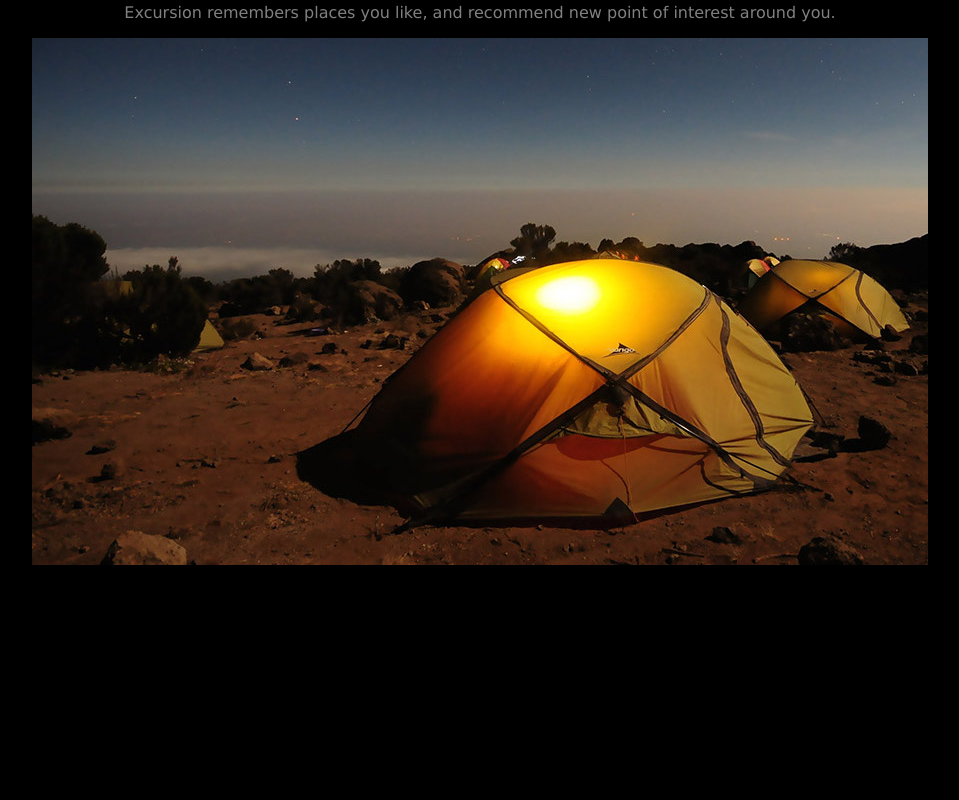
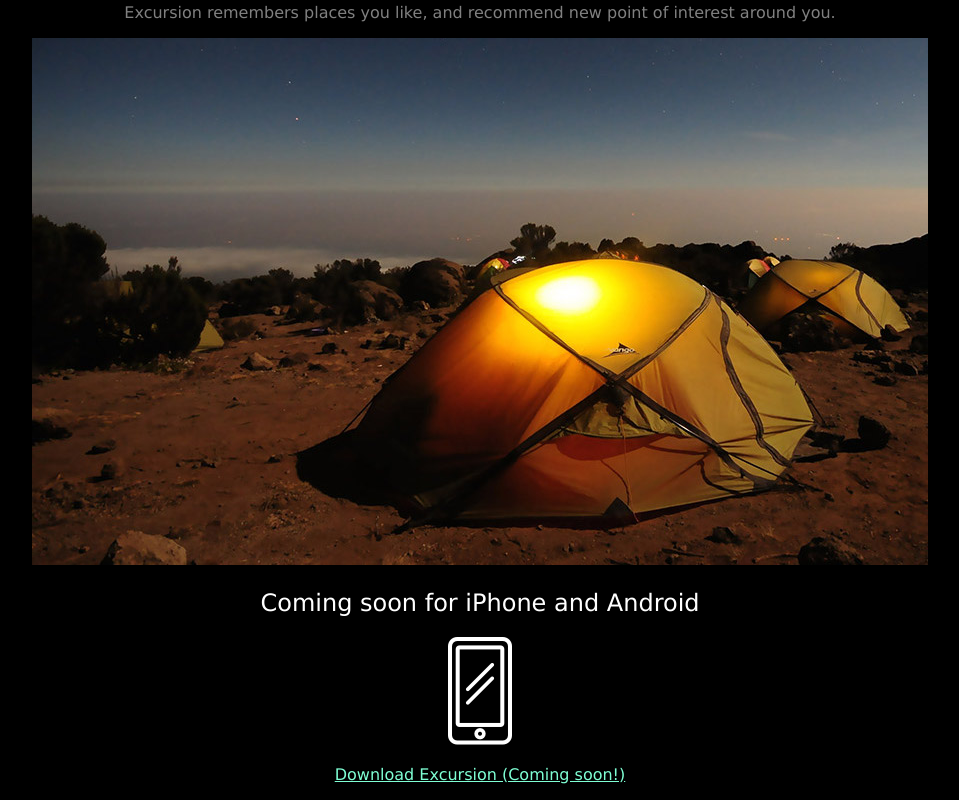
Before and after one commit to rtkurniawan/excursion, a plain HTML site: page Index.html in a window 1280 px wide. Shown: the part 335-1135 px from the top of the page, without its empty margins (160-1119 px from the left). Before the commit the page ends 972 px from the top, so only its background shows below. Drawn offline with Linux system fonts and the light colour scheme.

Commit message:
add camp image

```diff
--- a/Index.html
+++ b/Index.html
@@ -16,6 +16,8 @@
         <h2 class="header--subheader">Your personal travel guide</h2>
         <p class ="paragraph--p">Excursion remembers places you like, and recommend new point of interest around you.</p>
         <img src="resources/images/camp.jpg" />
-        <h2>Coming soon for iPhone and Android </h2>
+        <h2 class="header--subheader">Coming soon for iPhone and Android </h2>
+        <img src="resources/images/phone.png" />
+        <p> <a class = "link--cta" href="#">Download Excursion (Coming soon!)</a> </p>
     </body>
 </html>
```
